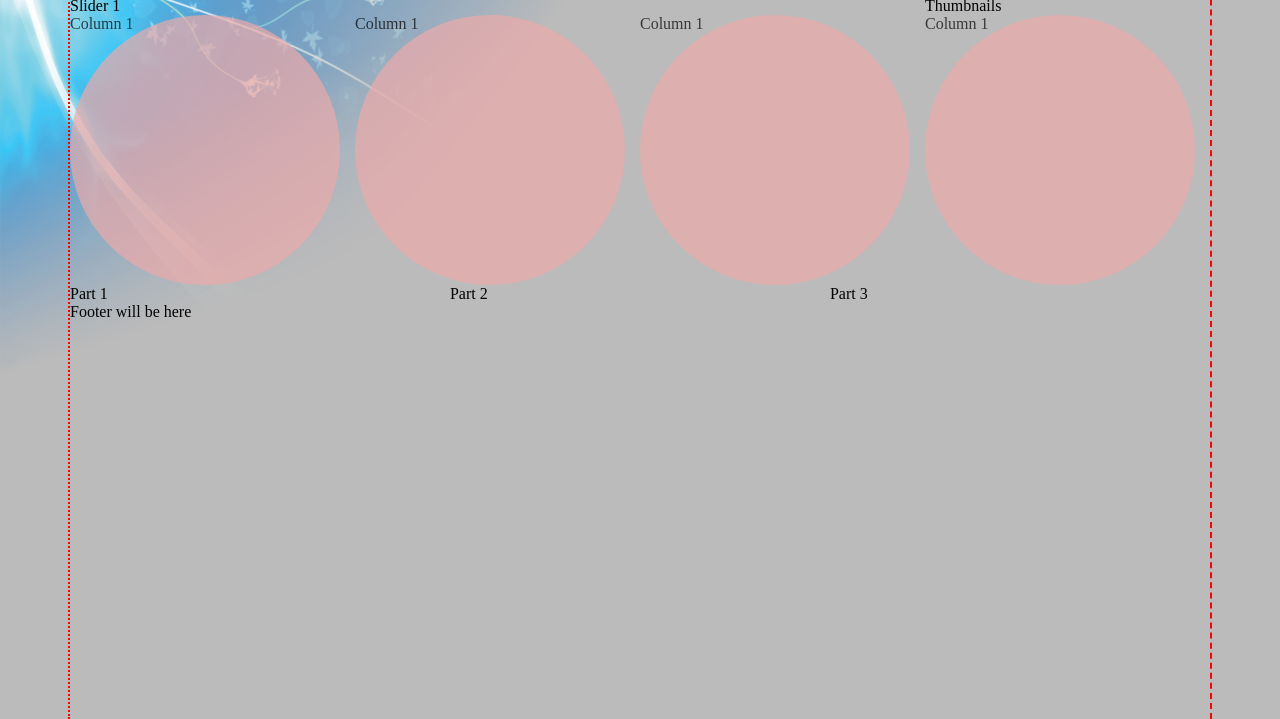
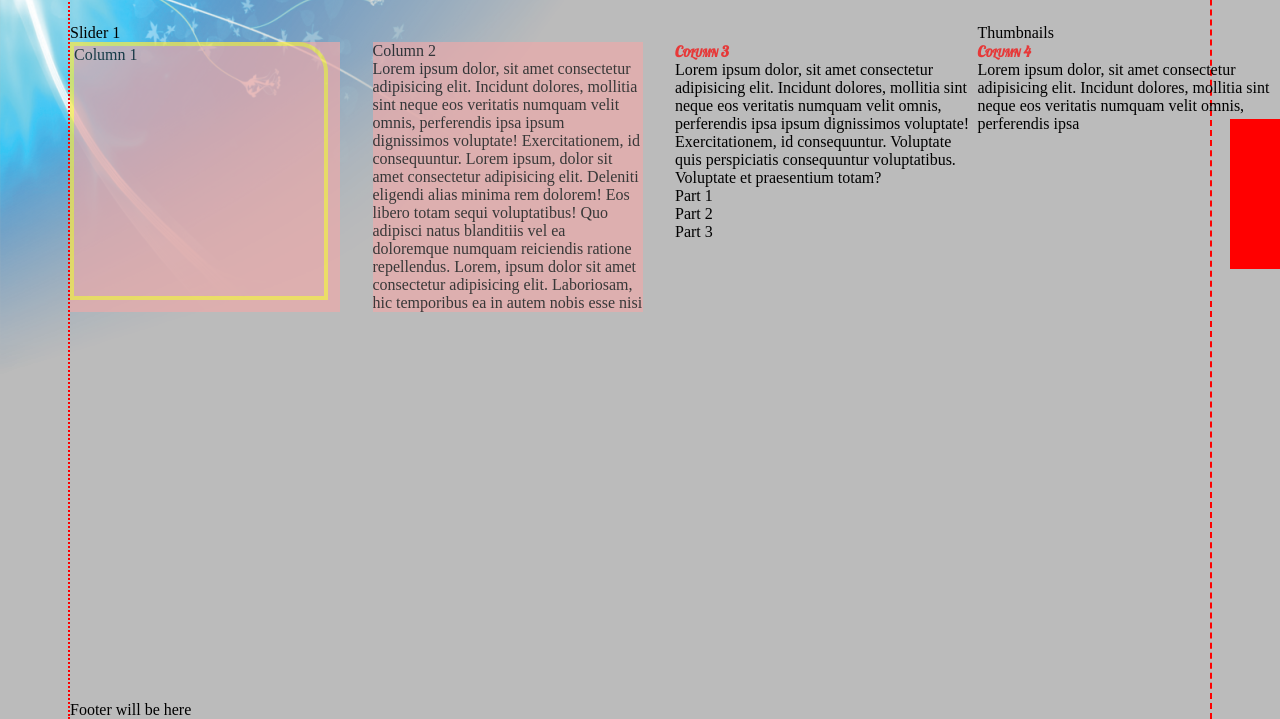
Before and after one commit to drpoudel3785/testforsectione, a plain HTML site: page sitelayout.html in a window 1280 px wide. Shown: the part 81-800 px from the top of the page. Drawn offline with Linux system fonts and the light colour scheme.

Commit message:
CSS position, overflow

```diff
--- a/sitelayout.html
+++ b/sitelayout.html
@@ -8,6 +8,7 @@
 </head>
 <body>
     <div id="container">
+        <header>
         <div class="row">
             <div class="col100"><h1>Welcome to the site</h1></div>
         </div>
@@ -25,15 +26,22 @@
                 </nav>
             </div>
         </div>
+    </header>
+    <main>
         <div class="row">
             <div class="col75">Slider 1</div>
             <div class="col25">Thumbnails</div>
         </div>
+        <!--
+        <div id="notice">Then content will be here....</div>-->
         <div class="row">
-            <div class="col25"><div class="box270"> Column 1 </div></div>
-            <div class="col25"><div class="box270"> Column 1 </div></div>
-            <div class="col25"><div class="box270"> Column 1 </div></div>
-            <div class="col25"><div class="box270"> Column 1 </div></div>
+            <div class="col25"><div class="box270"> <div class="box">Column 1</div> </div></div>
+            <div class="col25">
+                <div class="box270 auto" >
+                <d
+                <h2>Column 2</h2><p>Lorem ipsum dolor, sit amet consectetur adipisicing elit. Incidunt dolores, mollitia sint neque eos veritatis numquam velit omnis, perferendis ipsa ipsum dignissimos voluptate! Exercitationem, id consequuntur. Lorem ipsum, dolor sit amet consectetur adipisicing elit. Deleniti eligendi alias minima rem dolorem! Eos libero totam sequi voluptatibus! Quo adipisci natus blanditiis vel ea doloremque numquam reiciendis ratione repellendus. Lorem, ipsum dolor sit amet consectetur adipisicing elit. Laboriosam, hic temporibus ea in autem nobis esse nisi quibusdam. Similique ut dolorum libero quod? Commodi error delectus blanditiis, quos sequi officiis!</p> </div></div>
+            <div class="col25"> <h2>Column 3</h2><p>Lorem ipsum dolor, sit amet consectetur adipisicing elit. Incidunt dolores, mollitia sint neque eos veritatis numquam velit omnis, perferendis ipsa ipsum dignissimos voluptate! Exercitationem, id consequuntur. Voluptate quis perspiciatis  consequuntur voluptatibus. Voluptate et praesentium totam?</p> </div>
+            <div class="col25"> <h2>Column 4</h2><p>Lorem ipsum dolor, sit amet consectetur adipisicing elit. Incidunt dolores, mollitia sint neque eos veritatis numquam velit omnis, perferendis ipsa </p> </div>
         </div>
 
         <div class="row">
@@ -41,9 +49,18 @@
             <div class="col33">Part 2</div>
             <div class="col33">Part 3</div>
         </div>
+
+    </main>
+    <footer>
         <div class="row">
             <div class="col100">Footer will be here</div>
         </div>
+    </footer>
+
+
+
     </div><!-- containmer-->
+
+    <div id="social"></div>
 </body>
 </html>
--- a/styles/styles.css
+++ b/styles/styles.css
@@ -42,13 +42,16 @@ h2  {font-size:15px; color:rgba(250,0,0, 0.7) !important;}
 	border-left:2px dotted #ff0000;
 	border-right:2px dashed #ff0000;
 	margin:auto auto;
+
 }
 .bbottomp{
 	font-size:23px; color:#ff0000; border-bottom:1px groove #ffffff;
 }
 
 /* Decendent Selector */
+
 #footer{width:1140px; min-height:150px; background-color: #fcfcfc;}
+#footer {position: relative; top:100px;}
 #footer ul{list-style-type:none; float:right;}
 #footer ul li{display:inline-block;}
 #footer ul li a{text-decoration:none;}
@@ -77,8 +80,20 @@ h2  {font-size:15px; color:rgba(250,0,0, 0.7) !important;}
 #topnav ul li a{text-decoration:none; display:block; padding: 10px 25px; color:#333;}
 #topnav ul li a:hover {text-decoration:overline; color:#333; background-color:#f3f3f3;}
 
-.box270{ width:270px; min-height:270px; border-radius:50%; background-color:#ecaaaa; opacity:0.7;}
+.box270{ width:270px; height:270px;  background-color:#ecaaaa; opacity:0.7;}
 .box270:hover{
 	opacity:1;
 	border:2px groove #ffec43;
 }
+
+#notice{position:absolute; top:200px; left:250px; width:500px; min-height:400px; background-color:#ecaaaa; z-index:9999;}
+
+#social{position:fixed; top:200px; right:0px; width:50px; min-height: 150px; background-color: #ff0000;}
+
+header{position:fixed; top:0px;background-color:rgba(250,0,0, 0.7); z-index:9999;}
+main{position: absolute; top:105px; z-index:9998;}
+footer{position:absolute; bottom:0px;}
+
+.auto{overflow:auto;}
+.scroll{overflow:scroll;}
+.hidden{overflow:hidden;}
```
